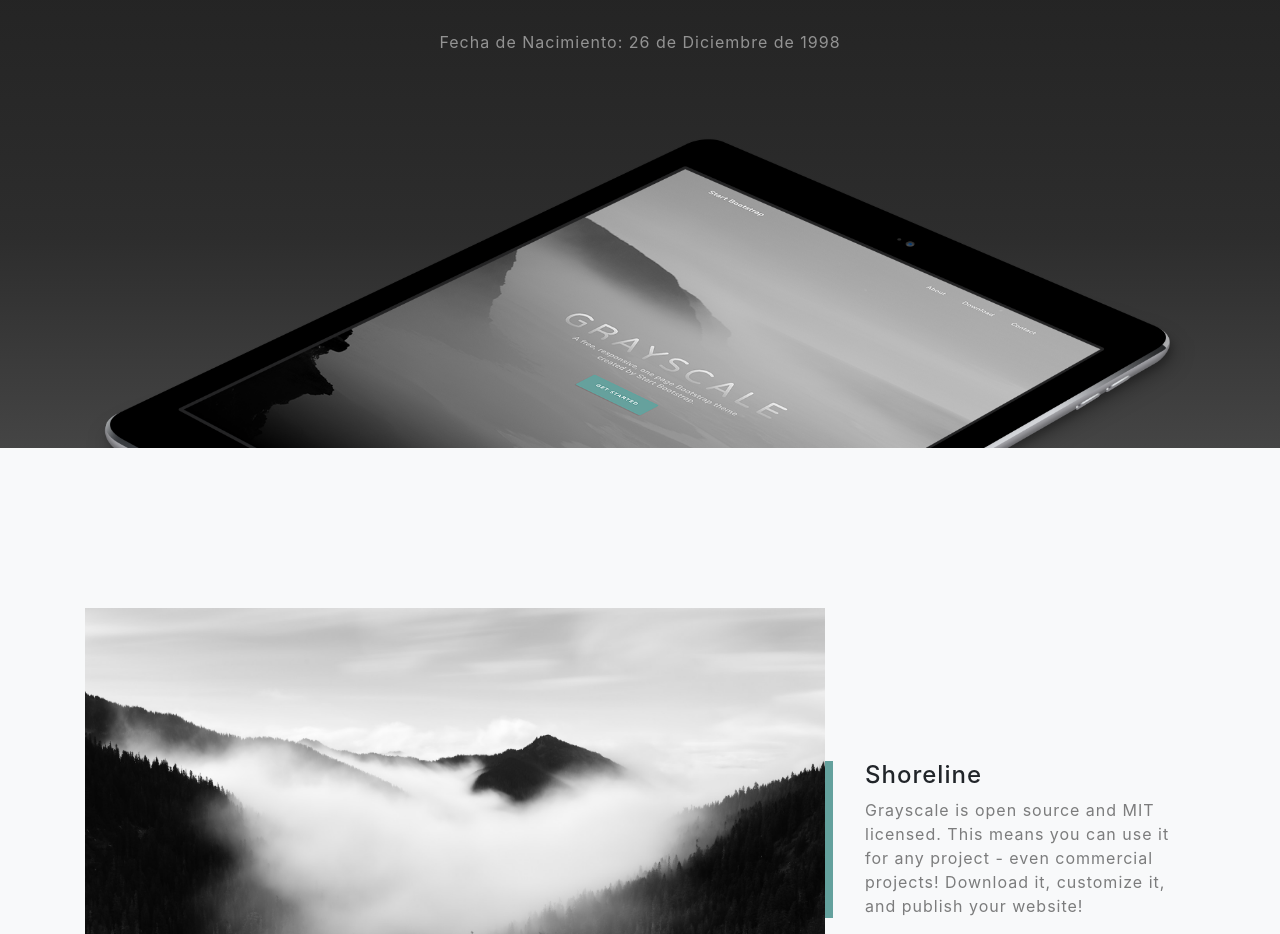
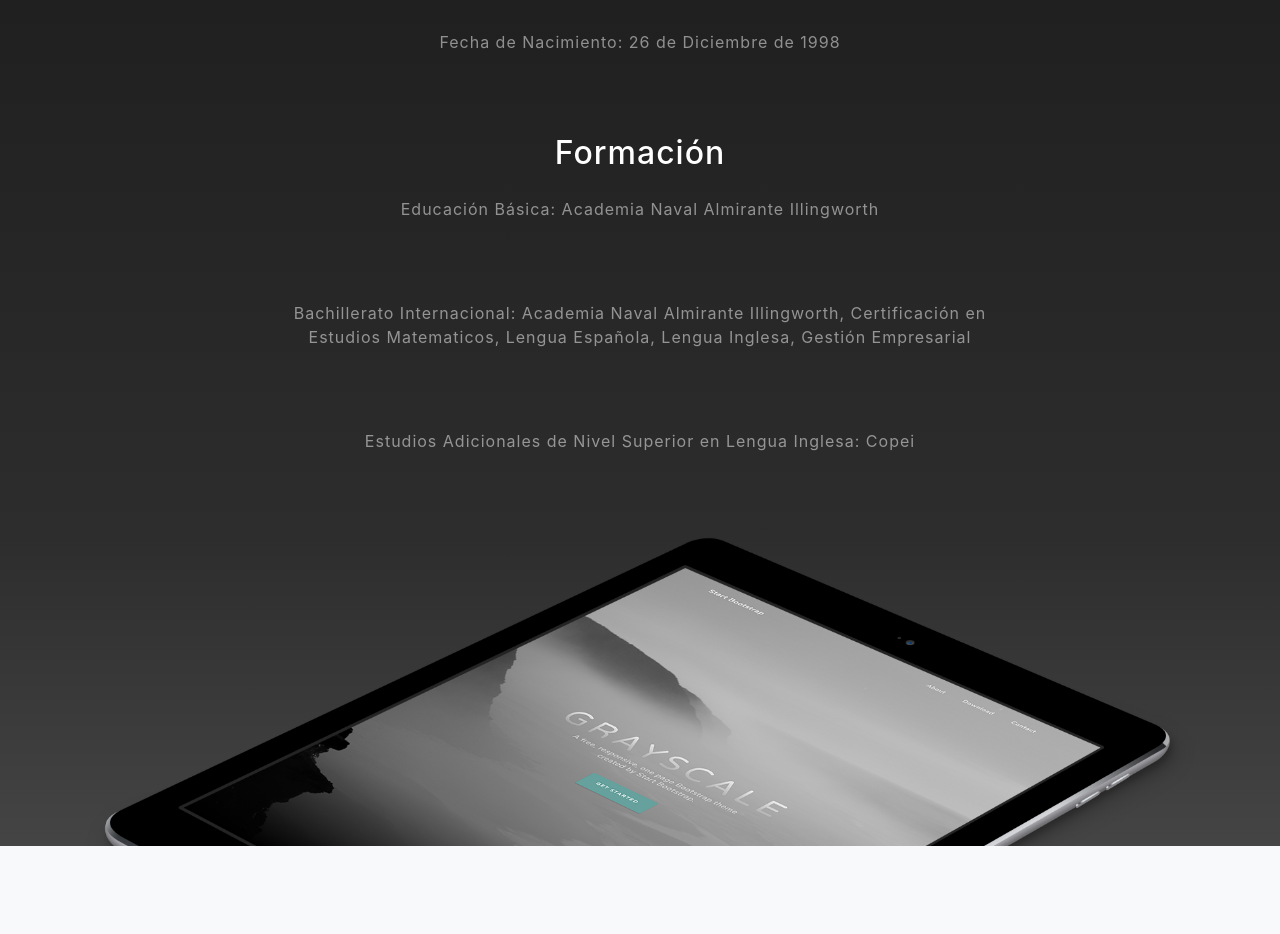
Before and after one commit to Joshtic/joshtic.github.io, a website with bundled scripts: page index.html in a window 1280 px wide. Shown: the part 1200-2134 px from the top of the page. Built offline with nearby package versions, Linux system fonts and the light colour scheme.

Commit message:
Update index.html

```diff
--- a/index.html
+++ b/index.html
@@ -69,7 +69,10 @@
           <p class="text-white-50">NOMBRES: José Enrique</p>
           <p class="text-white-50">APELLIDOS: Ramírez Palma</p>
           <p class="text-white-50">Fecha de Nacimiento: 26 de Diciembre de 1998</p>
-          <p class="text-white-50"></p>
+          <h2 class="text-white mb-4">Formación</h2>
+          <p class="text-white-50">Educación Básica: Academia Naval Almirante Illingworth</p>
+          <p class="text-white-50">Bachillerato Internacional: Academia Naval Almirante Illingworth, Certificación en Estudios Matematicos, Lengua Española, Lengua Inglesa, Gestión Empresarial</p>
+          <p class="text-white-50">Estudios Adicionales de Nivel Superior en Lengua Inglesa: Copei </p>
         </div>
       </div>
       <img src="img/ipad.png" class="img-fluid" alt="">
```
